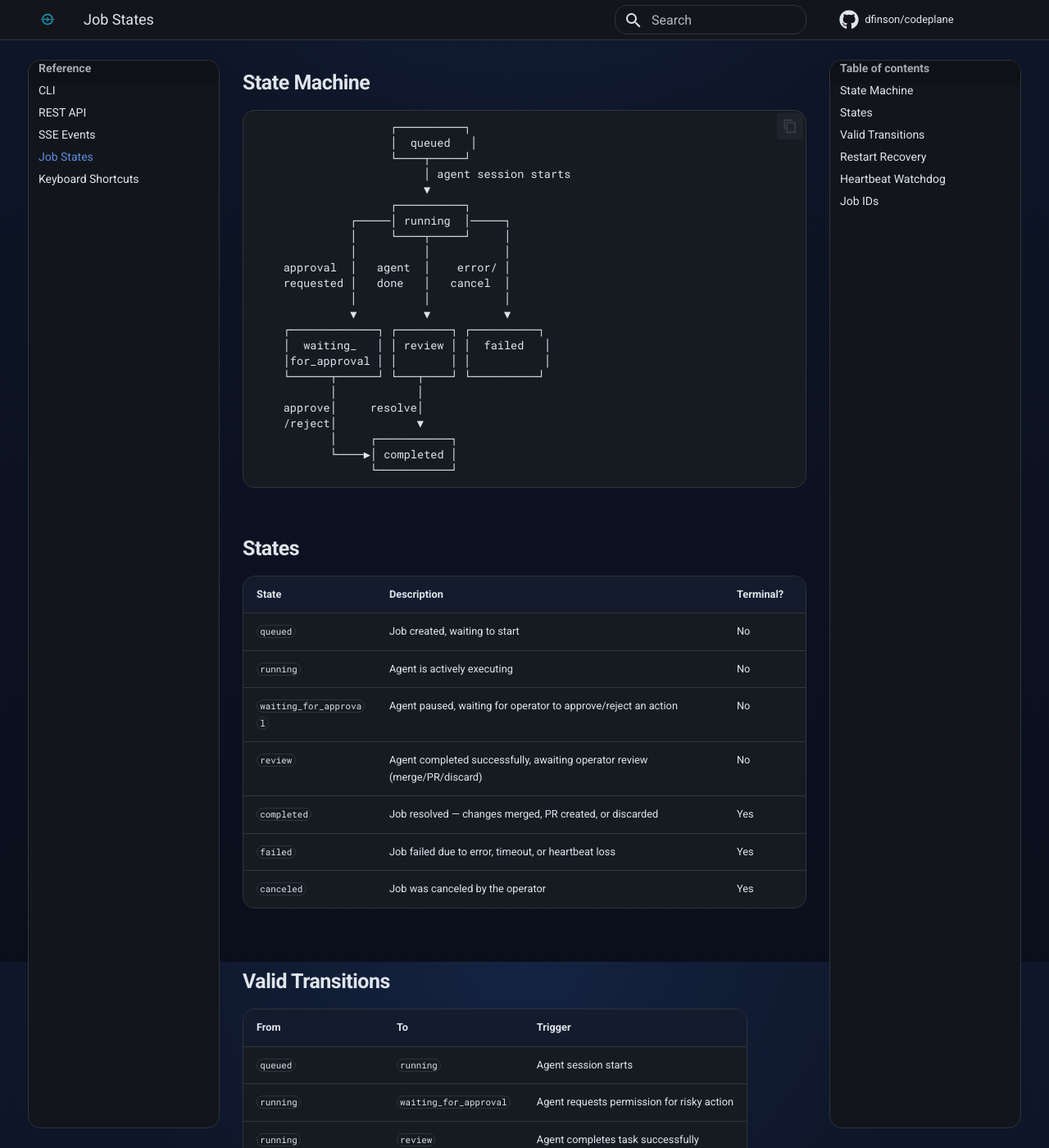
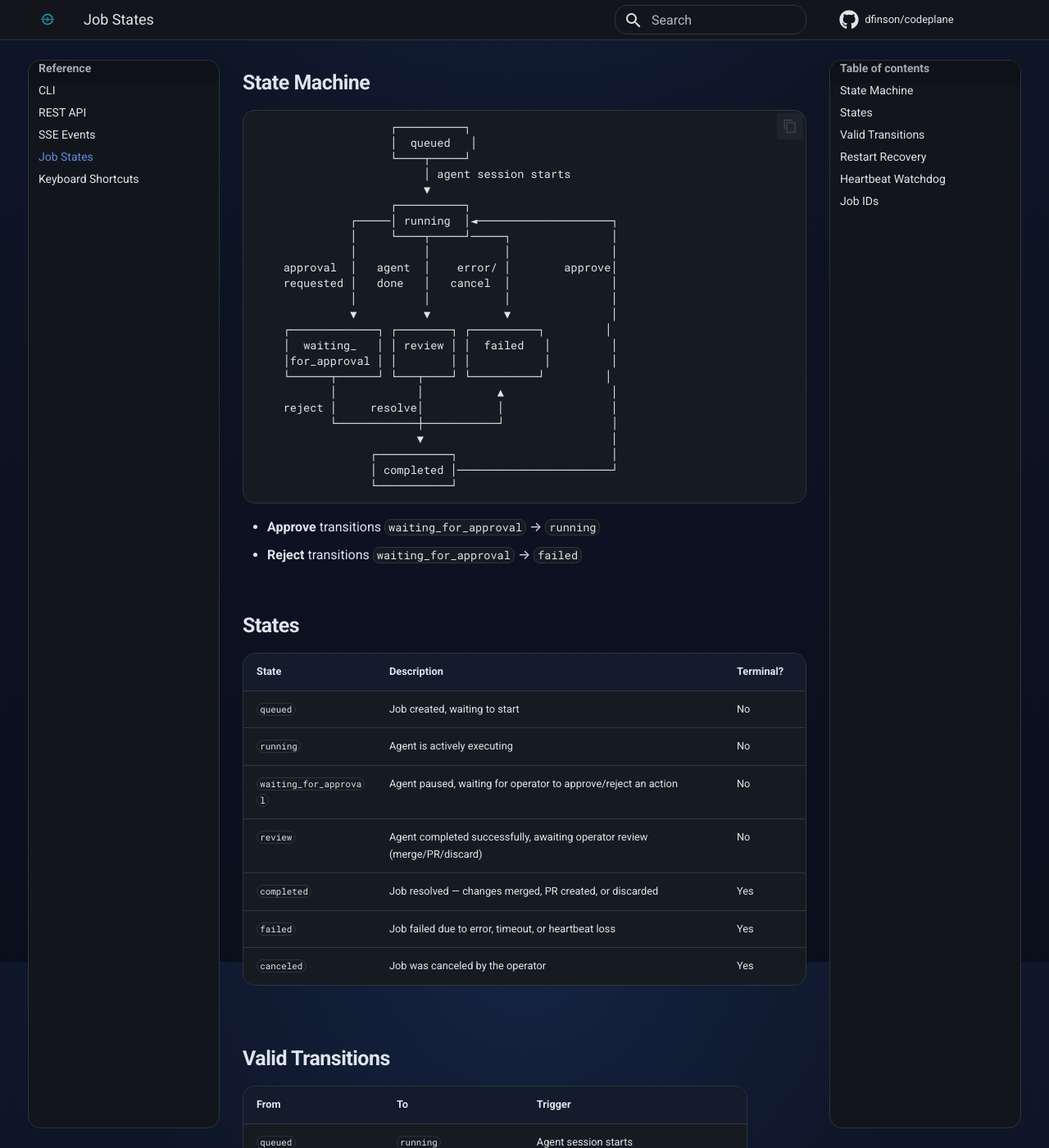
Before and after one commit to dfinson/agent-tower, an MkDocs documentation site: the page built from docs/reference/job-states.md, in a window 1280 px wide and 1400 px high, scrolled down 227 px. Shown: the whole window at 82% size. Built offline with MkDocs 1.6.1 and Material for MkDocs 9.7.7, drawn with Linux system fonts in a browser that asks for light colours; comment, search, counter and statistics services are not loaded; some of the changed text lies outside the part shown.

````diff
--- a/docs/reference/job-states.md
+++ b/docs/reference/job-states.md
@@ -11,24 +11,28 @@
                          │ agent session starts
                          ▼
                     ┌──────────┐
-              ┌─────│ running  │─────┐
-              │     └────┬─────┘     │
-              │          │           │
-    approval  │   agent  │    error/ │
-    requested │   done   │   cancel  │
-              │          │           │
-              ▼          ▼           ▼
-    ┌─────────────┐ ┌────────┐ ┌──────────┐
-    │  waiting_   │ │ review │ │  failed   │
-    │for_approval │ │        │ │           │
-    └──────┬──────┘ └───┬────┘ └──────────┘
-           │            │
-    approve│     resolve│
-    /reject│            ▼
-           │     ┌───────────┐
-           └────▶│ completed │
+              ┌─────│ running  │◄────────────────────┐
+              │     └────┬─────┘─────┐               │
+              │          │           │               │
+    approval  │   agent  │    error/ │        approve│
+    requested │   done   │   cancel  │               │
+              │          │           │               │
+              ▼          ▼           ▼               │
+    ┌─────────────┐ ┌────────┐ ┌──────────┐         │
+    │  waiting_   │ │ review │ │  failed   │         │
+    │for_approval │ │        │ │           │         │
+    └──────┬──────┘ └───┬────┘ └──────────┘         │
+           │            │           ▲                │
+    reject │     resolve│           │                │
+           └────────────┼───────────┘                │
+                        ▼                            │
+                 ┌───────────┐                       │
+                 │ completed │───────────────────────┘
                  └───────────┘
 ```
+
+- **Approve** transitions `waiting_for_approval` → `running`
+- **Reject** transitions `waiting_for_approval` → `failed`
 
 ## States
 
````
Also changed, not shown: other parts of docs/reference/job-states.md (+1 -0 lines), docs/contributing/project-structure.md (+5 -1 lines), docs/reference/rest-api.md (+6 -6 lines), docs/reference/sse-events.md (+1 -2 lines), 3 other files.
